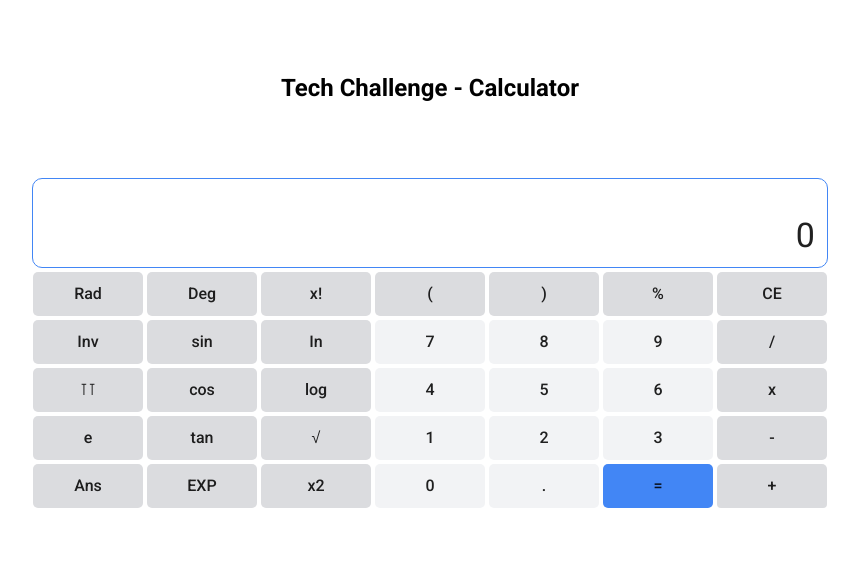
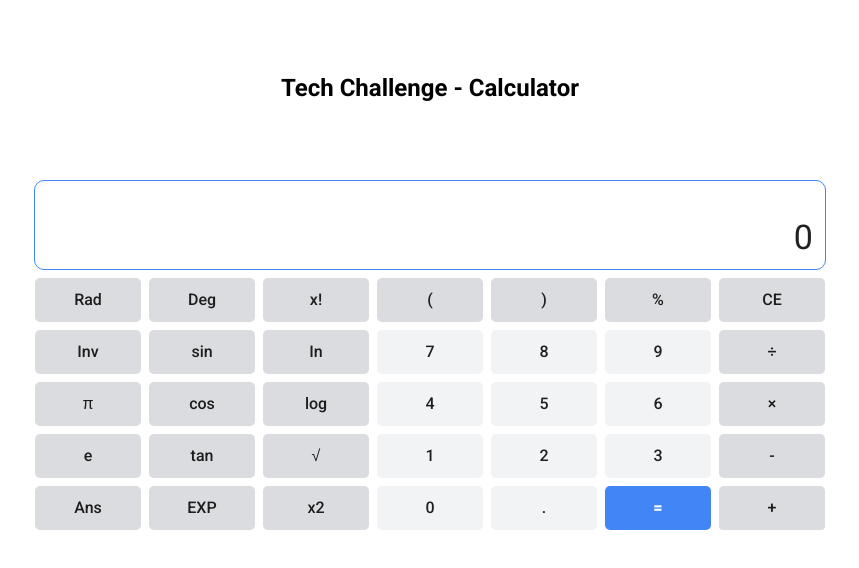
Before and after one commit to kravn/test-calc, a Nuxt app: page / in a window 1280 px wide. Shown: the top 568 px of the page, without its empty margins (210-1069 px from the left). Built offline with nearby package versions, Linux system fonts and the light colour scheme.

Commit message:
Minor update

```diff
--- a/assets/components/buttons.scss
+++ b/assets/components/buttons.scss
@@ -2,16 +2,29 @@
   width: $button-width;
   padding: 10px;
   display: inline-block;
-  margin: 2px;
+  margin: 4px;
   border-radius: 5px;
   text-align: center;
   font-weight: 500;
   cursor: pointer;
 
+  &.button1, &.button2, &.button3 {
+    &:active {
+      box-sizing: border-box;
+      -moz-box-sizing: border-box;
+      -webkit-box-sizing: border-box;
+      box-shadow: 0 0 5px rgba(0,0,0,0.2);
+      margin: 2px 4px;
+    }
+  }
+
   &.button1 {
     background-color: $button-1;
     &:hover {
       background-color: darken($button-1, 2%);
+    }
+    &:active {
+      border: 1px solid darken($color: $button-1, $amount: 10%);
     }
   }
   &.button2 {
@@ -19,11 +32,20 @@
     &:hover {
       background-color: darken($button-2, 2%);
     }
+    &:active {
+      border: 1px solid darken($color: $button-2, $amount: 10%);
+    }
   }
   &.button3 {
     background-color: $button-3;
+    font-size: 16px;
+    font-weight: 900;
+    color: #fff;
     &:hover {
       background-color: darken($button-3, 2%);
     }
+    &:active {
+      border: 1px solid darken($color: $button-3, $amount: 20%);
+    }
   }
 }
--- a/assets/variables.scss
+++ b/assets/variables.scss
@@ -2,7 +2,7 @@
 //
 // The variables you want to modify
 // $font-size-root: 20px;
-$button-width: 110px;
+$button-width: 106px;
 
 $button-1: #dbdcdf;
 $button-2: #f2f3f5;
--- a/components/calculator.vue
+++ b/components/calculator.vue
@@ -3,11 +3,11 @@
     light flat
     width="800"
     class="pa-0">
-    <v-card class="calc-screen pa-3" outlined>
+    <v-card class="calc-screen pa-3 ma-1" outlined>
       <v-card-actions class="pa-0">
         <v-spacer></v-spacer>
         <div v-if="answer">
-          Ans = {{ answer }}
+          Ans = <strong>{{ answer }}</strong>
         </div>
         <div v-else>&nbsp;</div>
       </v-card-actions>
--- a/components/constants/calculator.js
+++ b/components/constants/calculator.js
@@ -12,14 +12,14 @@ export const CALCULATOR_BUTTONS = [
   { active: true, multi: true, key: '7', label: '7', color: 'button2' },
   { active: true, multi: true, key: '8', label: '8', color: 'button2' },
   { active: true, multi: true, key: '9', label: '9', color: 'button2' },
-  { active: true, multi: false, key: '/', label: '/', color: 'button1' },
-  { active: false, multi: false, key: 'et', label: '&intcal;&intcal;', color: 'button1' },
+  { active: true, multi: false, key: '/', label: '&div;', color: 'button1' },
+  { active: false, multi: false, key: 'et', label: 'π', color: 'button1' },
   { active: false, multi: false, key: 'cos', label: 'cos', color: 'button1' },
   { active: false, multi: false, key: 'log', label: 'log', color: 'button1' },
   { active: true, multi: true, key: '4', label: '4', color: 'button2' },
   { active: true, multi: true, key: '5', label: '5', color: 'button2' },
   { active: true, multi: true, key: '6', label: '6', color: 'button2' },
-  { active: true, multi: false, key: '*', label: 'x', color: 'button1' },
+  { active: true, multi: false, key: '*', label: '&times;', color: 'button1' },
   { active: false, multi: false, key: 'e', label: 'e', color: 'button1' },
   { active: false, multi: false, key: 'tan', label: 'tan', color: 'button1' },
   { active: false, multi: false, key: 'sqrt', label: '&radic;', color: 'button1' },
```
